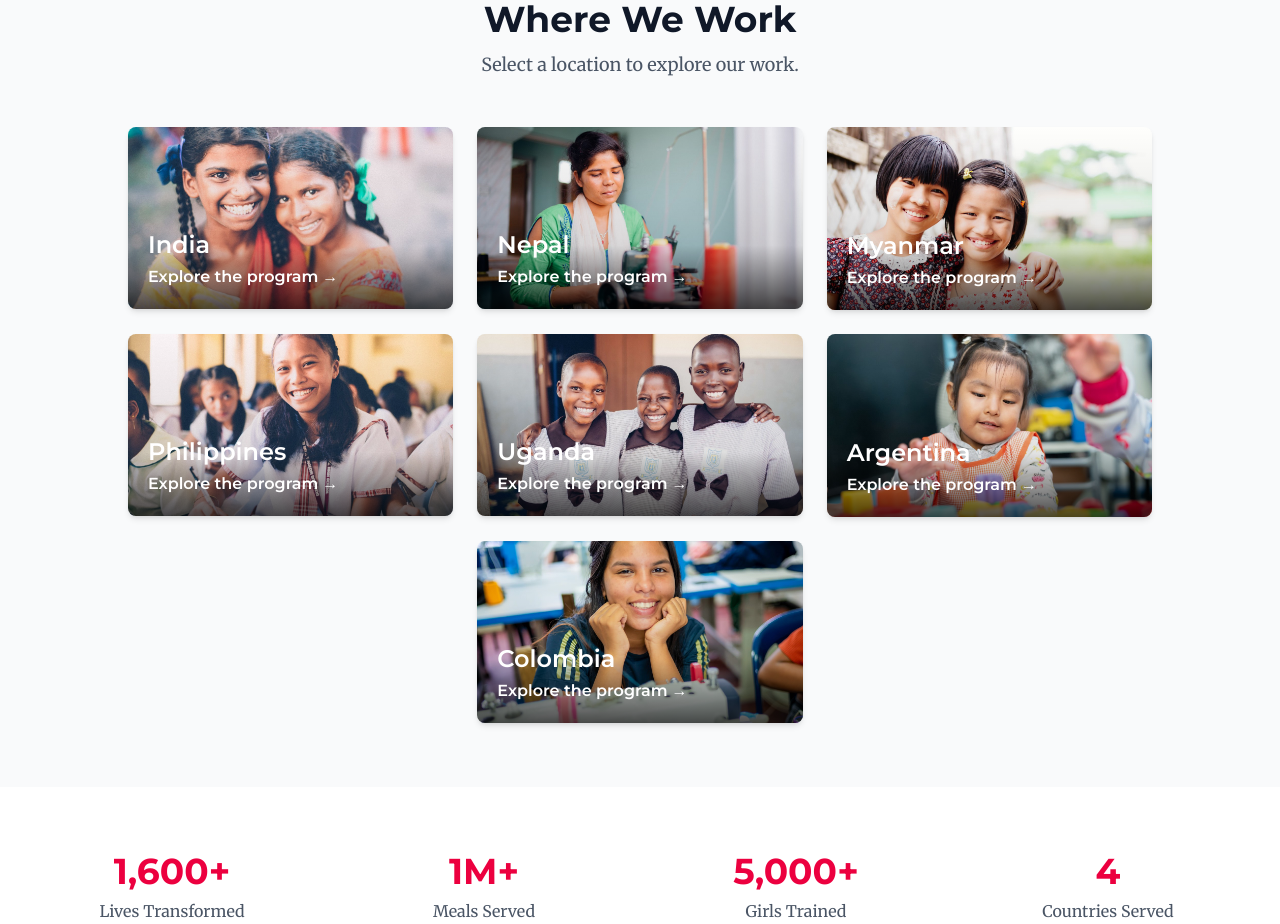
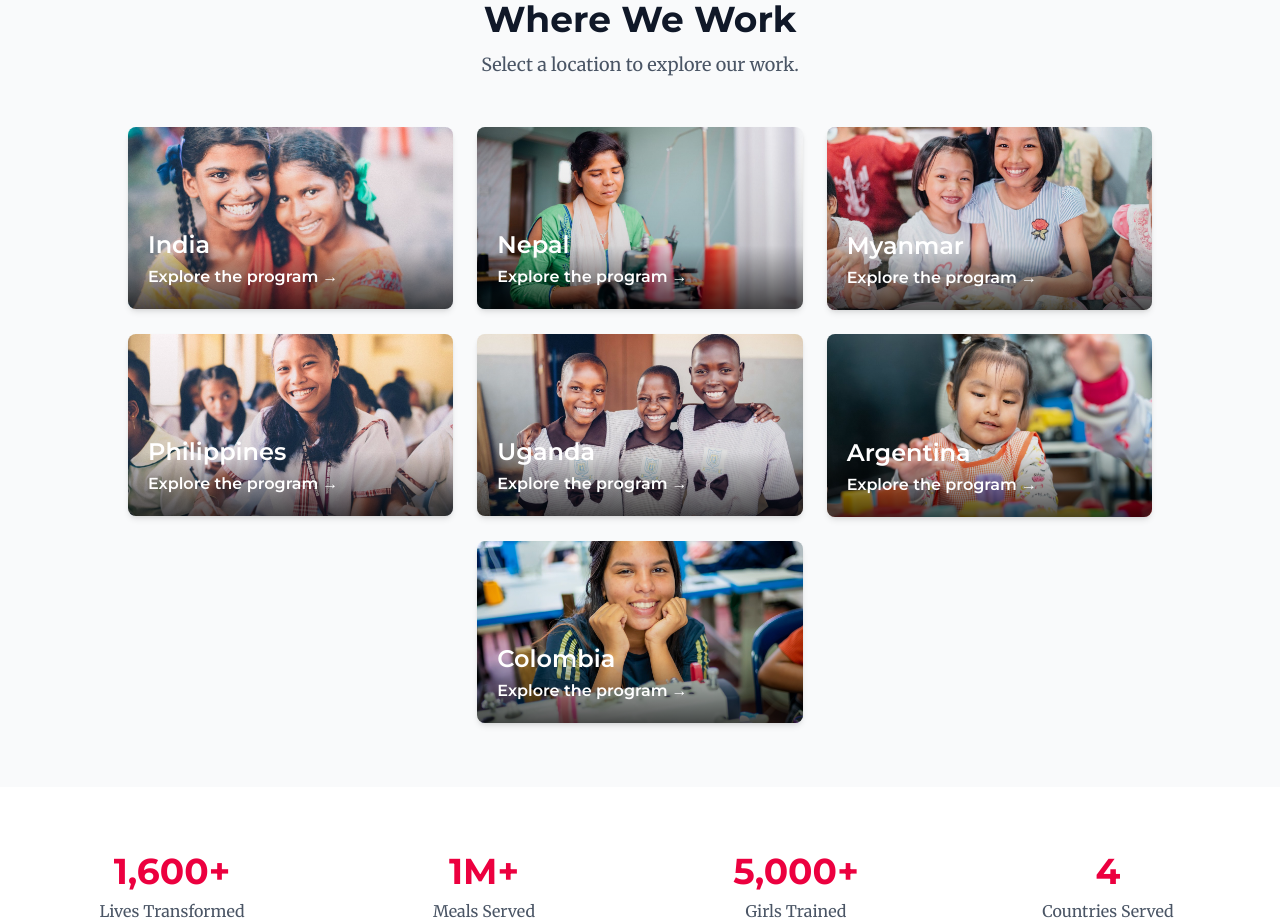
Before and after one commit to Peace-Gospel-International/shehashope, a Next.js app: page / in a window 1280 px wide. Shown: the part 2280-3204 px from the top of the page. Built offline with nearby package versions, Linux system fonts and the light colour scheme.

Commit message:
Replace Myanmar program photo

```diff
--- a/app/programs/programs.ts
+++ b/app/programs/programs.ts
@@ -22,8 +22,8 @@ export const programs: Program[] = [
   {
     slug: 'myanmar',
     name: 'Myanmar',
-    imageSrc: '/images/where-we-work/myanmar-friends.jpg',
-    imageAlt: 'Two smiling girls standing arm in arm in Myanmar',
+    imageSrc: '/images/where-we-work/myanmar-shared-meal.jpg',
+    imageAlt: 'Two smiling girls sharing a meal in Myanmar',
     imageClassName: 'object-top',
   },
   {
```
Also changed, not shown: public/images/where-we-work/myanmar-friends.jpg (deleted), public/images/where-we-work/myanmar-shared-meal.jpg (added).
